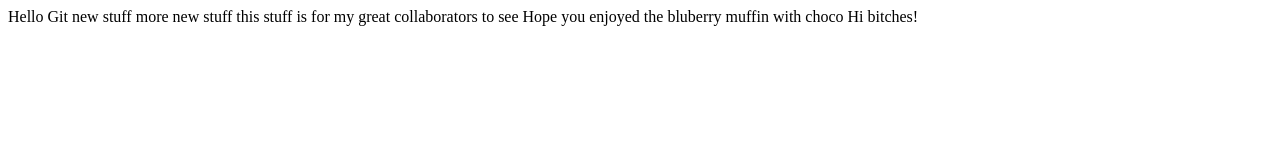
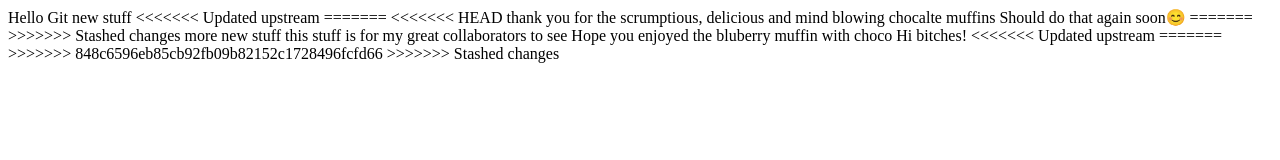
Before and after one commit to dariaantonescu/Github_intro, a plain HTML site: page index.html in a window 1280 px wide. Drawn offline with Linux system fonts and the light colour scheme.

Commit message:
made some changes

```diff
--- a/index.html
+++ b/index.html
@@ -8,9 +8,20 @@
 <body>
     Hello Git
     new stuff
+<<<<<<< Updated upstream
+=======
+<<<<<<< HEAD
+    thank you for the scrumptious, delicious and mind blowing chocalte muffins
+    Should do that again soon😊
+=======
+>>>>>>> Stashed changes
     more new stuff
     this stuff is for my great collaborators to see
     Hope you enjoyed the bluberry muffin with choco
     Hi bitches!
+<<<<<<< Updated upstream
+=======
+>>>>>>> 848c6596eb85cb92fb09b82152c1728496fcfd66
+>>>>>>> Stashed changes
 </body>
 </html>
```
